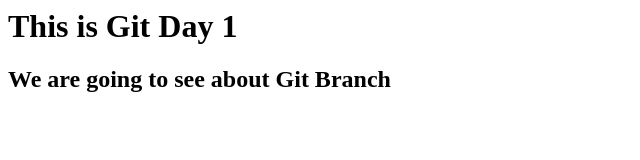
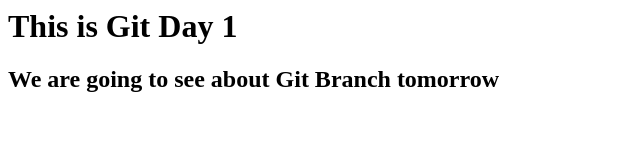
Before and after one commit to greensguna7/myrepo1701, a plain HTML site: page index.html in a window 1280 px wide. Shown: the whole page, without its empty margins (0-640 px from the left). Drawn offline with Linux system fonts and the light colour scheme.

Commit message:
Second Commit

```diff
--- a/index.html
+++ b/index.html
@@ -1,4 +1,4 @@
 <html>
 <h1> This is Git Day 1 </h1>
-<h2> We are going to see about Git Branch </h2>
+<h2> We are going to see about Git Branch tomorrow</h2>
 </html>
```
